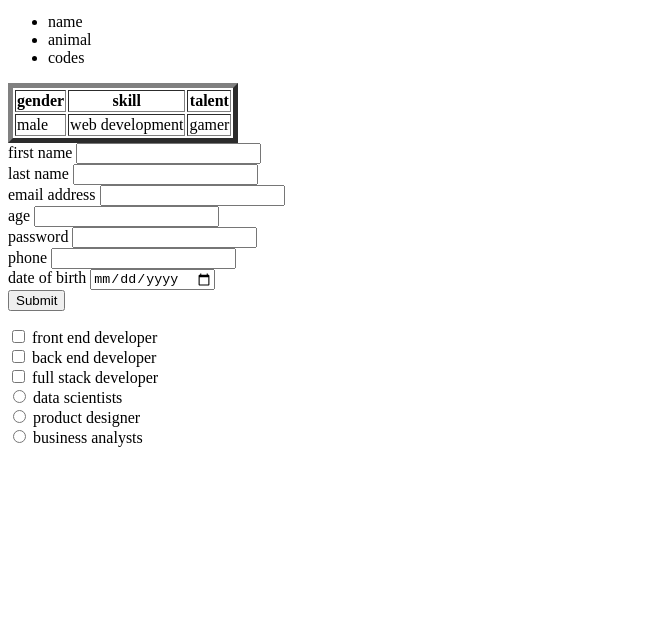
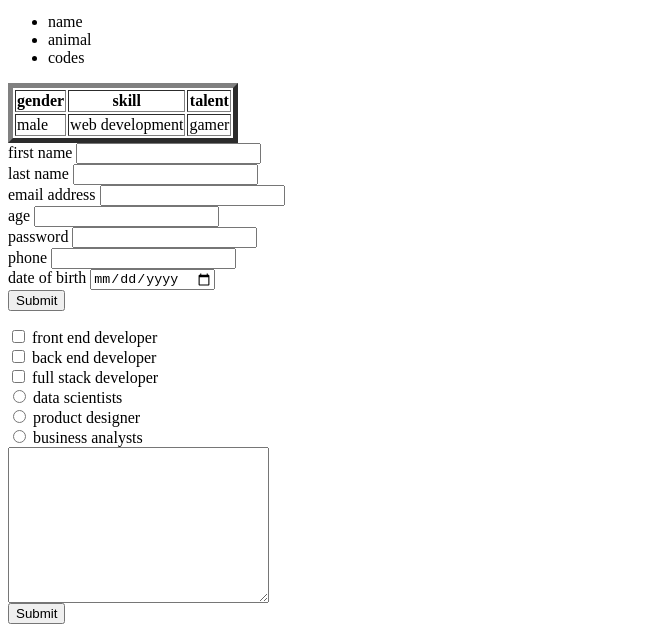
Before and after one commit to jekwejoseph123/review, a plain HTML site: page index.html in a window 1280 px wide. Shown: the part 1274-1914 px from the top of the page, without its empty margins (0-667 px from the left). Before the commit the page ends 1737 px from the top, so only its background shows below. Drawn offline with Linux system fonts and the light colour scheme.

Commit message:
text area tag added

```diff
--- a/index.html
+++ b/index.html
@@ -116,6 +116,12 @@
             <input type="radio">
             <label for="">business analysts</label>
             <br>
+
+            <!-- text area tag -->
+            <textarea name="" id="" cols="30" rows="10"></textarea>
+            <br>
+
+            <input type="submit">
         </form>
 
     </body>
```
